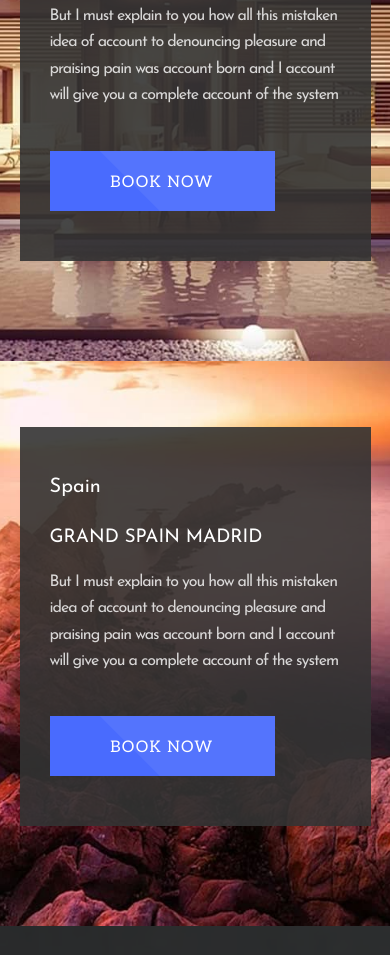
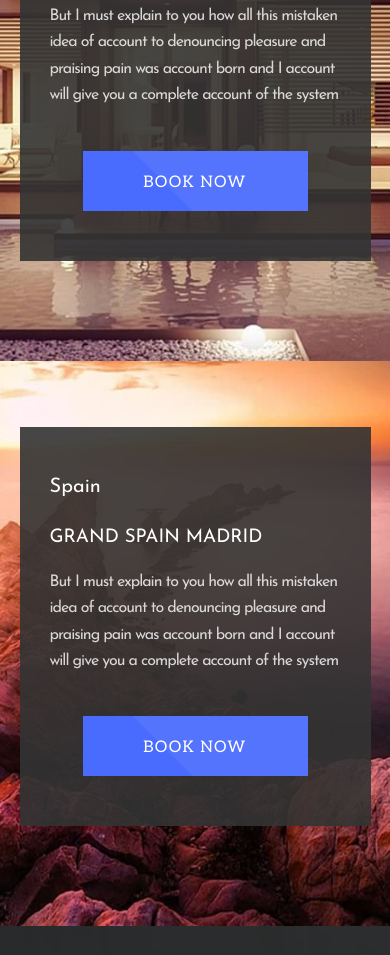
Before and after one commit to mukha2003/Exam, a plain HTML site: page index.html in a window 390 px wide. Shown: the part 1729-2684 px from the top of the page. Drawn offline with Linux system fonts and the light colour scheme; files whose address does not match are found by name.

Commit message:
changed buttons location in mobile view

```diff
--- a/assets/css/responsive.scss
+++ b/assets/css/responsive.scss
@@ -255,6 +255,14 @@ $base_size:16;
             padding-top: 80px;
         }
     }
+
+    .card {
+        button {
+            display: block;
+            margin: 0 auto;
+        }
+    }
+
     .review {
         padding: 8% 0 9%;
         &__card {
```
Also changed, not shown: assets/css/responsive.css, assets/css/responsive.min.css.
